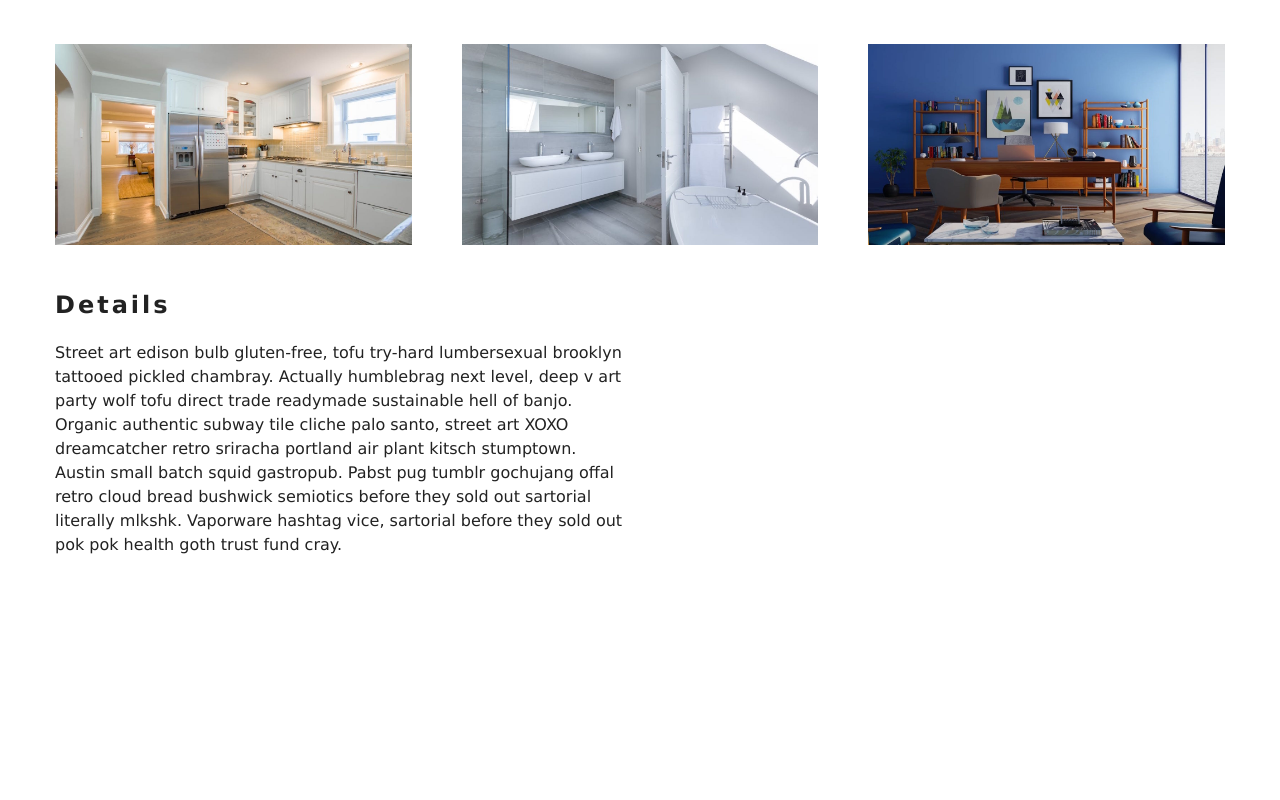
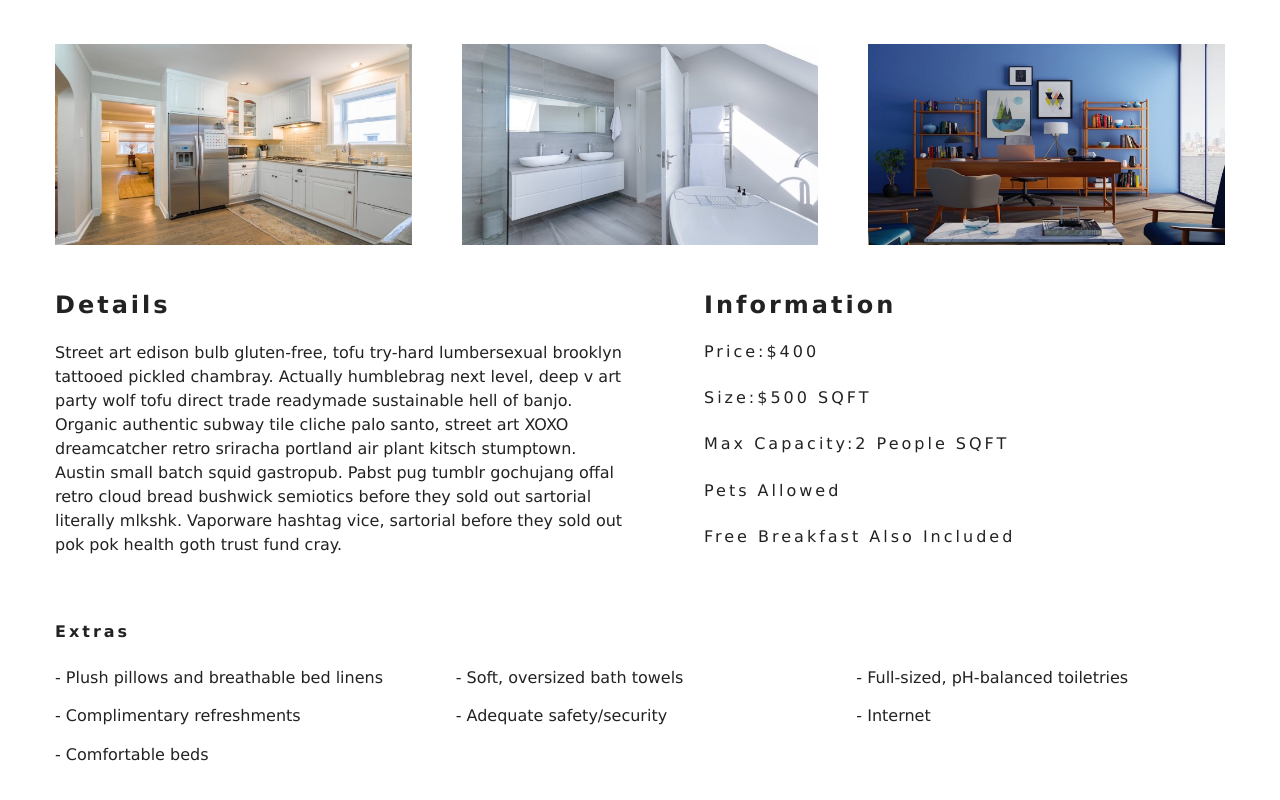
Before and after one commit to shahzaibg786/roombooking, a React (Create React App) app: page /rooms/double-deluxe in a window 1280 px wide. Shown: the part 582-1382 px from the top of the page. Before the commit the page ends 1187 px from the top, so only its background shows below. Built offline with nearby package versions, Linux system fonts and the light colour scheme.

Commit message:
updated single room

```diff
--- a/src/pages/SingleRoom.js
+++ b/src/pages/SingleRoom.js
@@ -1,31 +1,28 @@
-import React, { Component } from 'react'
-import defaultBcg from '../images/room-1.jpeg'
-import Banner from '../components/Banner'
-import { Link } from 'react-router-dom'
-import { RoomContext } from '../context'
-import Minibanner from '../components/Minibanner'
-import StyledHero from '../components/StyledBanner'
+import React, { Component } from "react";
+import defaultBcg from "../images/room-1.jpeg";
+import Banner from "../components/Banner";
+import { Link } from "react-router-dom";
+import { RoomContext } from "../context";
+import Minibanner from "../components/Minibanner";
+import StyledHero from "../components/StyledBanner";
 
 export default class SingleRoom extends Component {
-
-    constructor(props){
-        super(props)
+  constructor(props) {
+    super(props);
     // console.log(this.props)
     this.state = {
       slug: this.props.match.params.slug,
-            defaultBcg
-        }
+      defaultBcg,
+    };
   }
 
-    static contextType = RoomContext
-    componentDidMount(){
+  static contextType = RoomContext;
+  componentDidMount() {}
+  render() {
+    const { getRoom } = this.context;
+    const room = getRoom(this.state.slug);
 
-    }
-    render() {
-        const {getRoom} = this.context
-        const room = getRoom(this.state.slug)
-
-        if(!room){
+    if (!room) {
       return (
         <div className="error">
           <h3>No Such Rooms Available ...</h3>
@@ -33,26 +30,38 @@
             Back to Rooms
           </Link>
         </div>
-            )
+      );
     }
 
-        const {name,description,capacity,size,price,extras,breakfast,pets,images} = room;
+    const {
+      name,
+      description,
+      capacity,
+      size,
+      price,
+      extras,
+      breakfast,
+      pets,
+      images,
+    } = room;
     // array destructuring using rest operator
     const [mainImg, ...defaultImg] = images;
     return (
       <>
-            <StyledHero  img={mainImg || defaultBcg }>
+        <StyledHero img={mainImg || defaultBcg}>
           {/* <StyledHero  img={images[0] || defaultBcg }> */}
           {/* <Banner className="roomsHero" > */}
           <Minibanner title={`${name} room`}>
-                    <Link to="/rooms" className="btn-primary">Back to Rooms</Link>
+            <Link to="/rooms" className="btn-primary">
+              Back to Rooms
+            </Link>
           </Minibanner>
         </StyledHero>
         <section className="single-room">
-                <div className = "single-room-images">
-                    {defaultImg.map((item,index) =>{
+          <div className="single-room-images">
+            {defaultImg.map((item, index) => {
               // {images.map((item,index) =>{
-                        return <img key={index} src={item} alt={name} />
+              return <img key={index} src={item} alt={name} />;
             })}
           </div>
 
@@ -61,9 +70,29 @@
               <h3>details</h3>
               <p>{description}</p>
             </article>
+            <article className="info">
+              <h3>Information</h3>
+              <h6>Price:${price}</h6>
+              <h6>Size:${size} SQFT</h6>
+              <h6>max capacity:{capacity > 1 ? `${capacity} people` : `${capacity} person`} SQFT</h6>
+              <h6>{pets ? "pets allowed" : "no pets allowed"}</h6>
+              <h6>{breakfast && "Free breakfast also included"}</h6>
+
+            </article>
           </div>
         </section>
+
+{/* extras section */}
+<section className="room-extras">
+    <h6>Extras</h6>
+    <ul className="extras">
+        {extras.map((item,index) =>{
+            return <li key={index}> - {item}</li>
+        } )}
+    </ul>
+</section>
+
       </>
-        )
+    );
   }
 }
```
Lines whose indentation alone changed are shown as unchanged.
